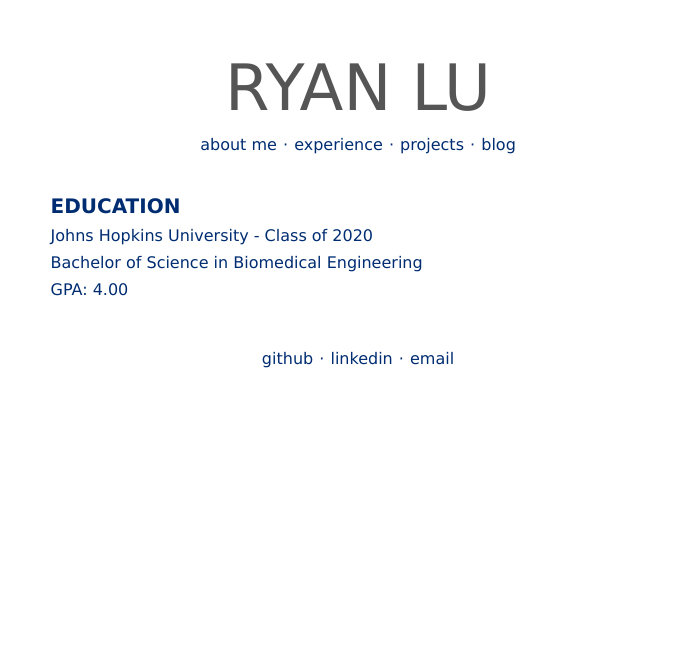
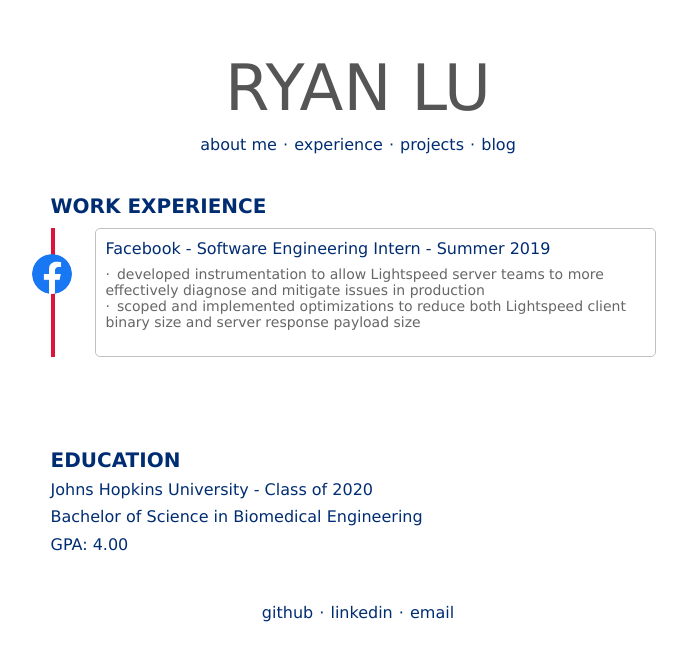
Before and after one commit to ryanlu41/ryanlu41.github.io, a Jekyll site: the page built from experience/index.html, in a window 1280 px wide. Shown: the top 661 px of the page, without its empty margins (282-969 px from the left). Built offline with Jekyll 4.4.1, drawn with Linux system fonts in a browser that asks for light colours.

Commit message:
changeds

```diff
--- a/experience/index.html
+++ b/experience/index.html
@@ -2,6 +2,64 @@
 layout: default
 title: Ryan Lu - Experience
 ---
+
+<style>
+	.timeline {
+		border-left: 4px solid crimson;
+		padding-left: 30px;
+	}
+
+	.timeline-item {
+		border-radius: 5px;
+		border: 1px solid silver;
+		margin: 10px;
+		padding: 10px;
+	}
+
+	.timeline-item:before {
+		content: '';
+		position: absolute;
+		border-radius: 50%;
+		padding: 20px;
+		text-align: center;
+		margin-left: -74px;
+		margin-top: 15px;
+	}
+
+	.nevro:before {
+		background-size: contain;
+		background-image: url('{{ site.url }}/images/fb.png');
+	}
+
+	.cornell:before {
+		background-size: contain;
+		background-image: url('{{ site.url }}/images/cornell.jpg');
+	}
+
+	.st:before {
+		background-size: contain;
+		background-image: url('{{ site.url }}/images/startuptree.png');
+	}
+</style>
+<div class='row slide'>
+	<div class='col-md-6 offset-md-3 content-pad'>
+		<h3>WORK EXPERIENCE</h3>
+		<div class="timeline">
+			<div class="timeline-item nevro">
+				<h4>Facebook - Software Engineering Intern - Summer 2019</h4>
+				<ul>
+					<li>developed instrumentation to allow Lightspeed server teams to more effectively diagnose and
+						mitigate
+						issues in production</li>
+					<li>scoped and implemented optimizations to reduce both Lightspeed client binary size and server
+						response
+						payload size</li>
+				</ul>
+			</div>
+		</div>
+	</div>
+</div>
+<br>
 
 <div class='row slide'>
 	<div class='col-md-6 offset-md-3 content-pad'>
```
Also changed, not shown: images/Nevro.png (added).
